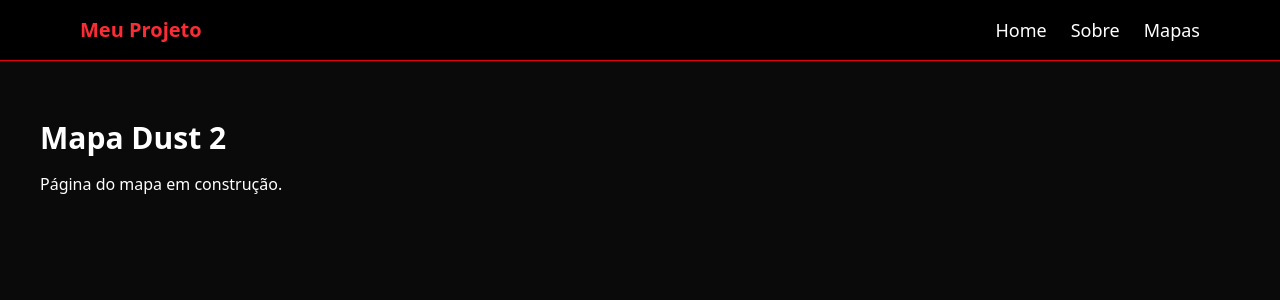
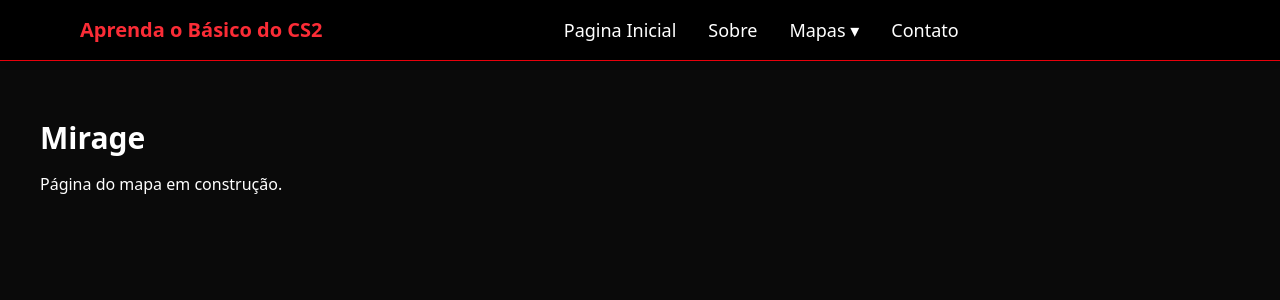
Before and after one commit to Smxke28/sitecs2, a Next.js app: page /Mapas/Mirage in a window 1280 px wide. Shown: the top 300 px of the page. Built offline with nearby package versions, Linux system fonts and the light colour scheme.

Commit message:
feat: descrição curta da mudança

```diff
--- a/src/app/Mapas/Inferno/page.tsx
+++ b/src/app/Mapas/Inferno/page.tsx
@@ -1,7 +1,7 @@
 export default function Inferno() {
   return (
     <div className="text-white p-10">
-      <h1 className="text-3xl font-bold">Mapa Dust 2</h1>
+      <h1 className="text-3xl font-bold">Inferno</h1>
       <p className="mt-4">
         Página do mapa em construção.
       </p>
--- a/src/app/Mapas/Mirage/page.tsx
+++ b/src/app/Mapas/Mirage/page.tsx
@@ -1,7 +1,7 @@
 export default function Mirage() {
   return (
     <div className="text-white p-10">
-      <h1 className="text-3xl font-bold">Mapa Dust 2</h1>
+      <h1 className="text-3xl font-bold">Mirage</h1>
       <p className="mt-4">
         Página do mapa em construção.
       </p>
--- a/src/app/Mapas/Overpass/page.tsx
+++ b/src/app/Mapas/Overpass/page.tsx
@@ -1,7 +1,7 @@
 export default function Overpass() {
   return (
     <div className="text-white p-10">
-      <h1 className="text-3xl font-bold">Mapa Dust 2</h1>
+      <h1 className="text-3xl font-bold">Overpass</h1>
       <p className="mt-4">
         Página do mapa em construção.
       </p>
--- a/src/components/Navbar.tsx
+++ b/src/components/Navbar.tsx
@@ -1,64 +1,131 @@
-'use client';
+"use client";
 
-import Link from 'next/link';
-import { useState } from 'react';
-import { Menu, X } from 'lucide-react';
+import Link from "next/link";
+import { useState } from "react";
+import { Menu, X } from "lucide-react";
 
 export default function Navbar() {
-  const [open, setOpen] = useState(false);
+  const [openMobile, setOpenMobile] = useState(false);
+  const [openDropdownMobile, setOpenDropdownMobile] = useState(false);
 
   return (
-    <nav className="bg-black text-white border-b border-red-600 fixed top-0 left-0 w-full z-50">
+    <nav className="fixed top-0 left-0 w-full bg-black text-white shadow-md z-50 border-b border-red-600">
       <div className="max-w-6xl mx-auto flex items-center justify-between p-4">
+        {/* LOGO */}
+        <h1 className="text-xl font-bold text-red-500">
+          Aprenda o Básico do CS2
+        </h1>
 
-        {/* LOGO */}
-        <h1 className="text-xl font-bold text-red-500">Meu Projeto</h1>
+        {/* MENU DESKTOP */}
+        <ul className="hidden md:flex gap-8 text-lg mx-auto items-center">
+          <li>
+            <Link href="/" className="hover:text-red-500 transition">
+              Pagina Inicial
+            </Link>
+          </li>
 
-        {/* MENU HAMBÚRGUER (mobile) */}
-        <button
-          className="md:hidden"
-          onClick={() => setOpen(!open)}
-        >
-          {open ? <X size={28} /> : <Menu size={28} />}
-        </button>
+          <li>
+            <Link href="/Sobre" className="hover:text-red-500 transition">
+              Sobre
+            </Link>
+          </li>
 
-        {/* LINKS DESKTOP */}
-        <ul className="hidden md:flex gap-6 text-lg">
-          <li><Link href="/">Home</Link></li>
-          <li><Link href="/sobre">Sobre</Link></li>
+          {/* MAPAS (DESKTOP HOVER) */}
+          <li className="relative group">
+            <span className="hover:text-red-500 cursor-pointer select-none">
+              Mapas ▾
+            </span>
 
-          {/* Dropdown Mapas */}
-          <li className="relative group">
-            <span className="cursor-pointer">Mapas</span>
+            {/* Dropdown posicionado colado no trigger (sem margem) */}
+            <ul className="absolute left-1/2 -translate-x-1/2 top-full bg-black border border-red-600 w-44 rounded-md shadow-2xl z-50 hidden group-hover:block">
+              {/* Opcional: um pequeno padding para não criar “vazio” detectável */}
+              <li>
+                <Link href="/Mapas/Mirage" className="block px-3 py-2 hover:bg-red-700 rounded">
+                  Mirage
+                </Link>
+              </li>
+              <li>
+                <Link href="/Mapas/Dust" className="block px-3 py-2 hover:bg-red-700 rounded">
+                  Dust II
+                </Link>
+              </li>
+              <li>
+                <Link href="/Mapas/Inferno" className="block px-3 py-2 hover:bg-red-700 rounded">
+                  Inferno
+                </Link>
+              </li>
+              <li>
+                <Link href="/Mapas/Overpass" className="block px-3 py-2 hover:bg-red-700 rounded">
+                  Overpass
+                </Link>
+              </li>
+              <li>
 
-            <ul className="absolute hidden group-hover:flex flex-col bg-black border border-red-600 p-2 mt-2 w-40">
-              <Link href="/Mapas/Dust" className="hover:text-red-500">Dust</Link>
-              <Link href="/Mapas/Mirage" className="hover:text-red-500">Mirage</Link>
-              <Link href="/Mapas/Nuke" className="hover:text-red-500">Nuke</Link>
-              <Link href="/Mapas/Inferno" className="hover:text-red-500">Inferno</Link>
-              <Link href="/Mapas/Vertigo" className="hover:text-red-500">Vertigo</Link>
+                                {/*Futuros mapas*/}
+
+                {/*<Link href="/Mapas/Vertigo" className="block px-3 py-2 hover:bg-red-700 rounded">
+                  Vertigo
+                </Link>*/}
+              </li>
             </ul>
           </li>
 
+          <li>
+            <Link href="/Contato" className="hover:text-red-500 transition">
+              Contato
+            </Link>
+          </li>
         </ul>
+
+        {/* BOTÃO MOBILE */}
+        <button className="md:hidden" onClick={() => setOpenMobile(!openMobile)}>
+          {openMobile ? <X size={28} /> : <Menu size={28} />}
+        </button>
       </div>
 
       {/* MENU MOBILE */}
-      {open && (
-        <div className="md:hidden bg-black border-t border-red-600 p-4 flex flex-col gap-4">
-          <Link href="/" onClick={() => setOpen(false)}>Home</Link>
-          <Link href="/sobre" onClick={() => setOpen(false)}>Sobre</Link>
+      {openMobile && (
+        <div className="md:hidden bg-black w-full px-6 py-4 flex flex-col gap-4 border-top border-red-600">
+          <Link href="/" className="hover:text-red-500" onClick={() => setOpenMobile(false)}>
+            Pagina Inicial
+          </Link>
 
-          {/* Mapas */}
-          <div>
-            <p className="font-semibold mb-2">Mapas</p>
-            <div className="flex flex-col gap-2 pl-4">
-              <Link href="/Mapas/Dust">Dust</Link>
-              <Link href="/Mapas/Mirage">Mirage</Link>
-              <Link href="/Mapas/Nuke">Nuke</Link>
-              <Link href="/Mapas/Inferno">Inferno</Link>
-              <Link href="/Mapas/Vertigo">Vertigo</Link>
-            </div>
+          <Link href="/Sobre" className="hover:text-red-500" onClick={() => setOpenMobile(false)}>
+            Sobre
+          </Link>
+
+          <Link href="/Contato" className="hover:text-red-500" onClick={() => setOpenMobile(false)}>
+            Contato
+          </Link>
+
+          {/* MAPAS (MOBILE CLICK) */}
+          <div className="flex flex-col">
+            <button
+              className="text-left hover:text-red-500"
+              onClick={() => setOpenDropdownMobile(!openDropdownMobile)}
+            >
+              Mapas ▾
+            </button>
+
+            {openDropdownMobile && (
+              <div className="ml-4 mt-2 flex flex-col gap-2">
+                <Link href="/Mapas/Mirage" className="hover:text-red-500" onClick={() => setOpenMobile(false)}>
+                  Mirage
+                </Link>
+                <Link href="/Mapas/Dust" className="hover:text-red-500" onClick={() => setOpenMobile(false)}>
+                  Dust II
+                </Link>
+                <Link href="/Mapas/Inferno" className="hover:text-red-500" onClick={() => setOpenMobile(false)}>
+                  Inferno
+                </Link>
+                <Link href="/Mapas/Overpass" className="hover:text-red-500" onClick={() => setOpenMobile(false)}>
+                  Overpass
+                </Link>
+                {/*<Link href="/Mapas/Vertigo" className="hover:text-red-500" onClick={() => setOpenMobile(false)}>
+                  Vertigo
+                </Link>*/}
+              </div>
+            )}
           </div>
         </div>
       )}
```
